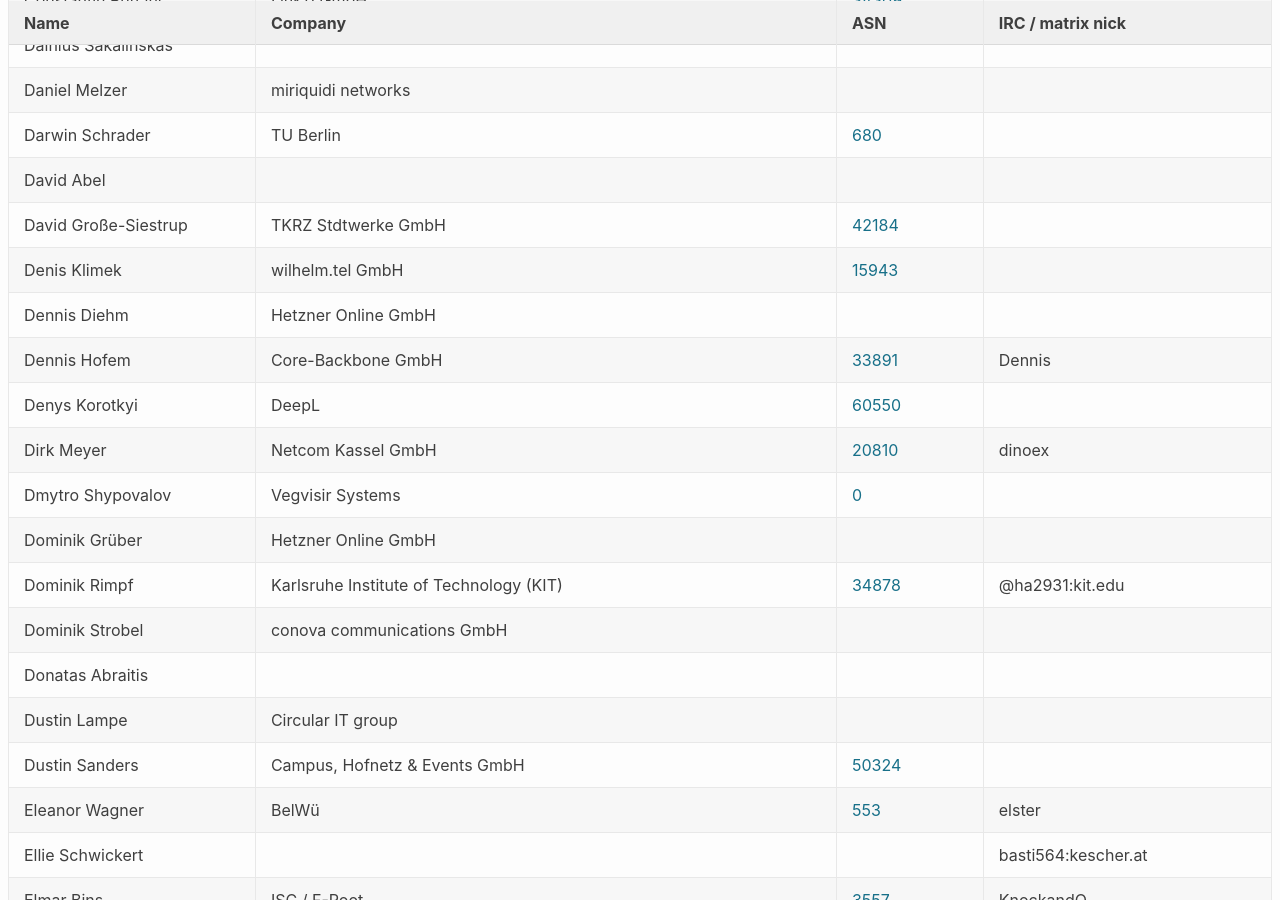
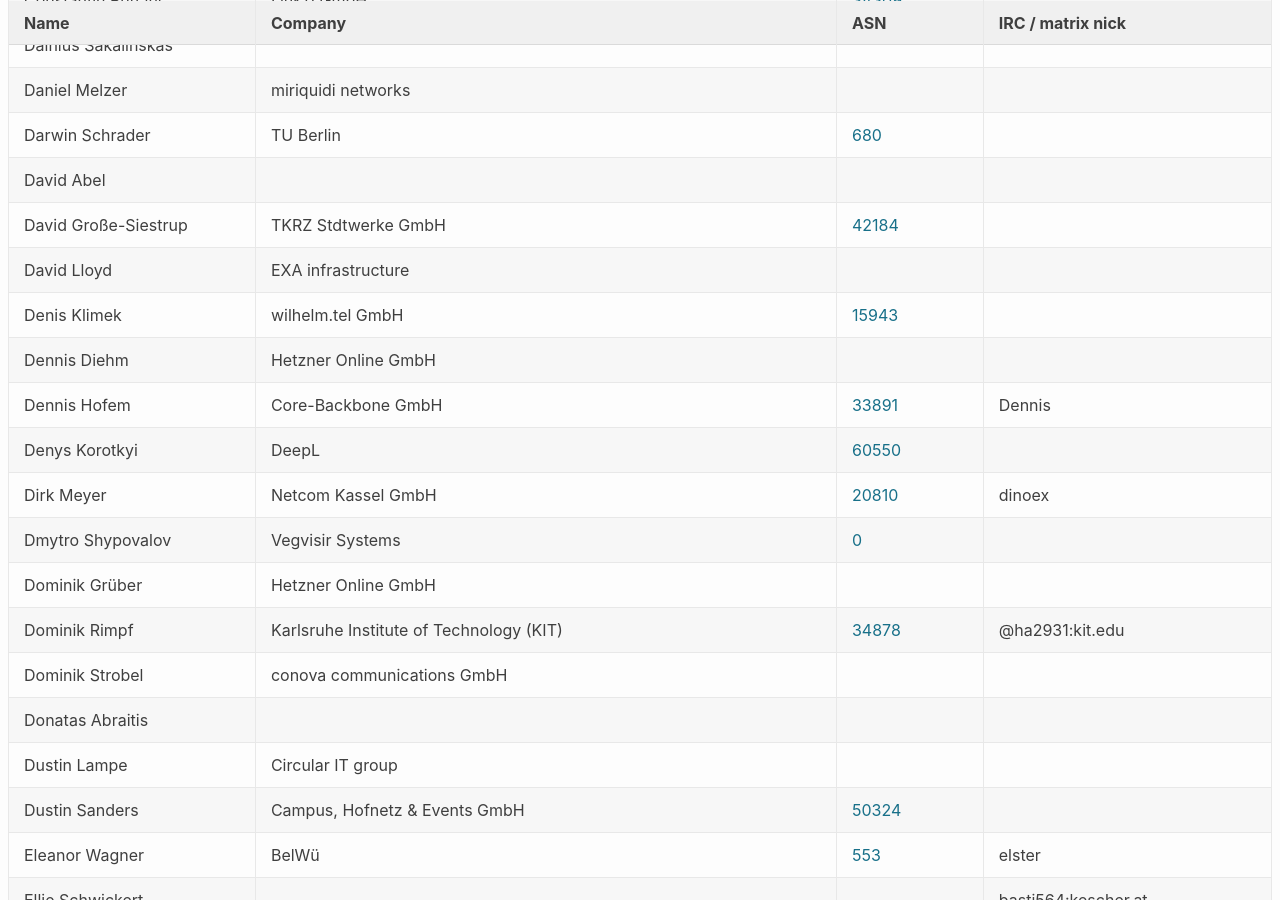
Before and after one commit to denog/pretix-attendeelist, a Jekyll site: the page built from denog16/index.markdown, in a window 1280 px wide and 900 px high, scrolled down 3508 px. Built offline with Jekyll 4.4.1, drawn with Linux system fonts in a browser that asks for light colours.

Commit message:
Latest data: Fri Oct 18 12:38:30 UTC 2024

```diff
--- a/_data/attendees_denog16_online.json
+++ b/_data/attendees_denog16_online.json
@@ -10,6 +10,12 @@
     "company": "Babiel GmbH",
     "irc": null,
     "asn": "198913"
+  },
+  {
+    "name": "Stephan Schreiber",
+    "company": null,
+    "irc": null,
+    "asn": null
   },
   {
     "name": "Sylvia Pudimar",
--- a/_data/attendees_denog16_onsite.json
+++ b/_data/attendees_denog16_onsite.json
@@ -474,6 +474,12 @@
     "asn": "42184"
   },
   {
+    "name": "David Lloyd",
+    "company": "EXA infrastructure",
+    "irc": null,
+    "asn": null
+  },
+  {
     "name": "Denis Klimek",
     "company": "wilhelm.tel GmbH",
     "irc": null,
```
